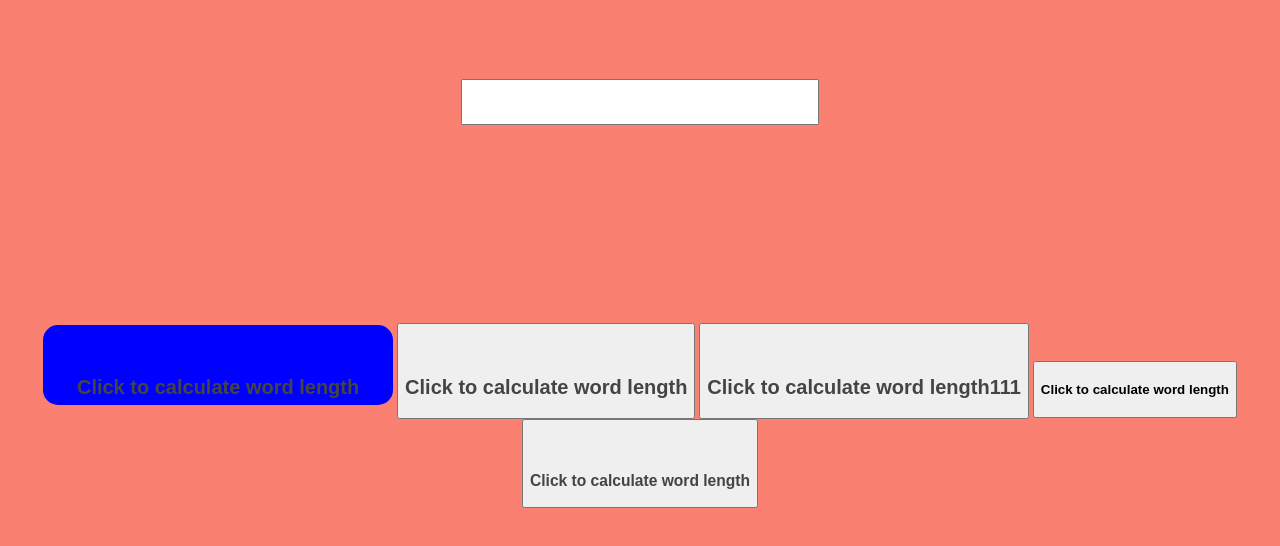
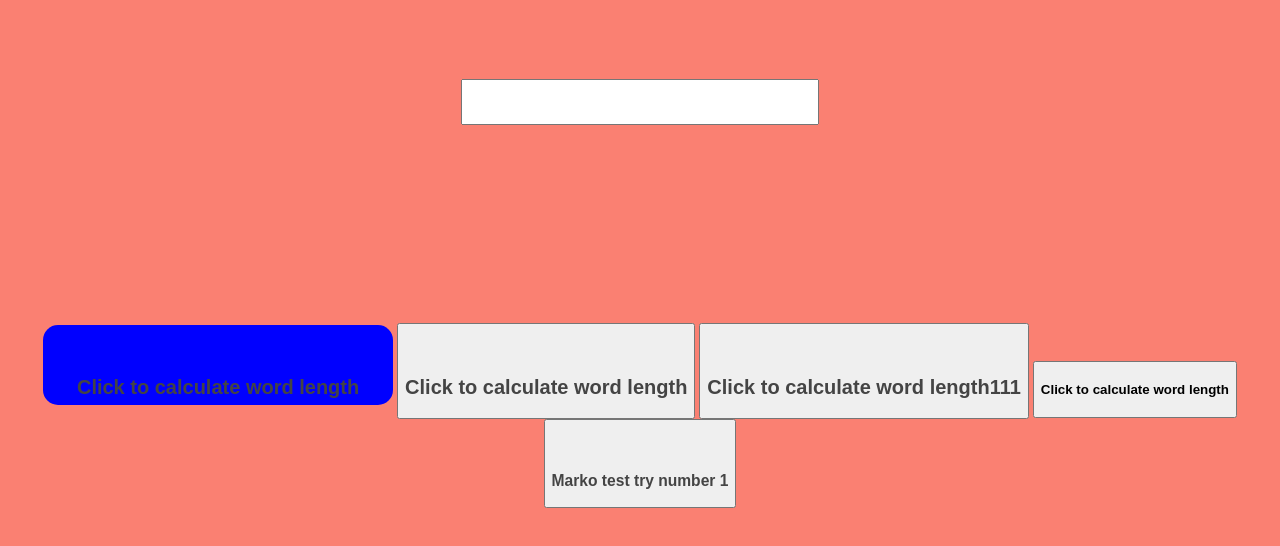
Before and after one commit to miroslavprodyna/Git-training, a plain HTML site: page index.html in a window 1280 px wide. Shown: the part 108-654 px from the top of the page. Drawn offline with Linux system fonts and the light colour scheme.

Commit message:
Editing new button

```diff
--- a/index.html
+++ b/index.html
@@ -15,7 +15,7 @@
 <button id="btn1"><h2>Click to calculate word length</h2></button>
 <button id="btn2"><h2>Click to calculate word length111</h2></button>
 <button id="btn4"><h4>Click to calculate word length</h4></button>
-<button id="btn6"><h3>Click to calculate word length</h3></button>
+<button id="btn6"><h3>Marko test try number 1</h3></button>
 <script src="app.js"></script>
 </body>
 </html>
```
